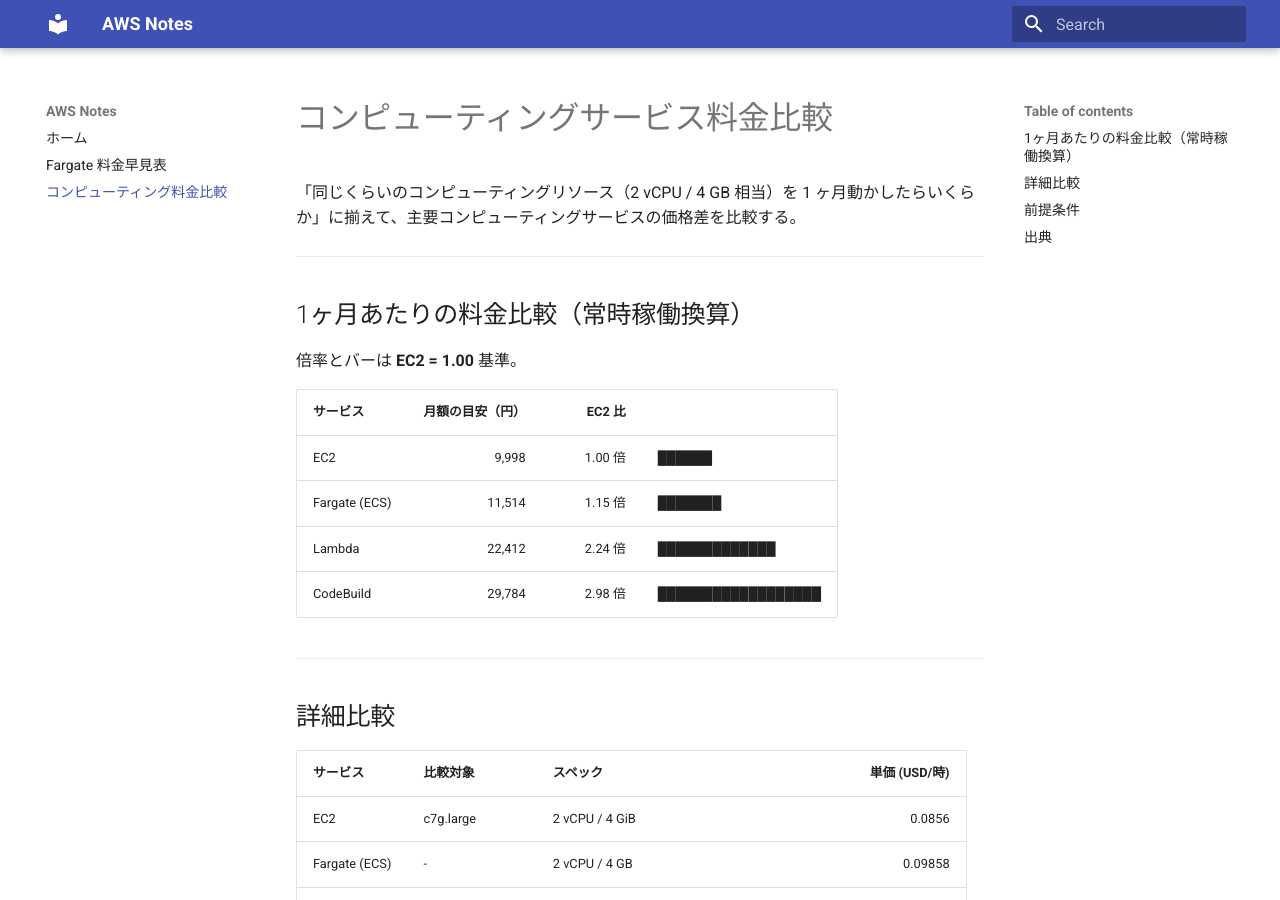
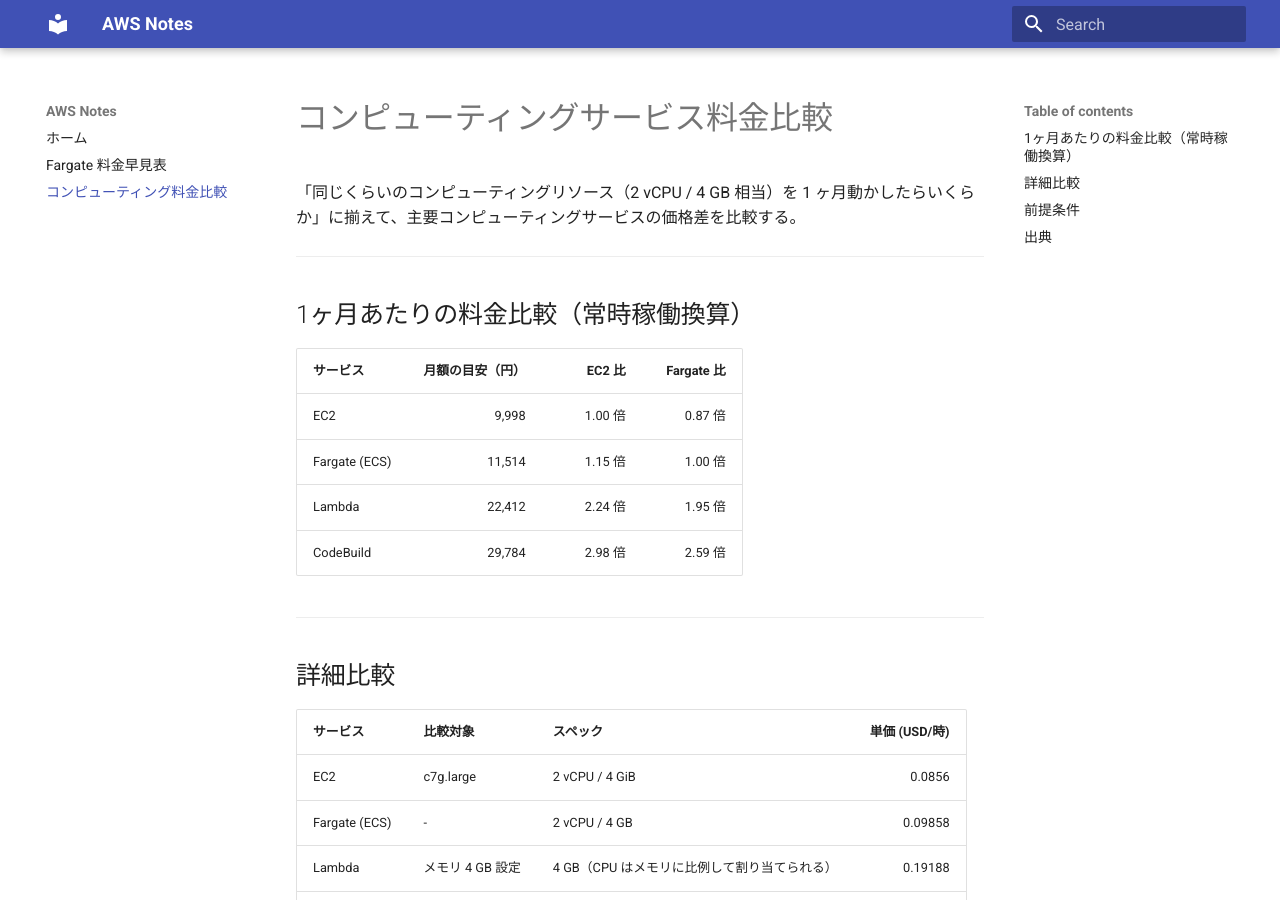
Before and after one commit to hiro1202/aws-notes, an MkDocs documentation site: the page built from docs/compute.md, in a window 1280 px wide and 900 px high. Built offline with MkDocs 1.6.1 and Material for MkDocs 9.7.7, drawn with Linux system fonts in a browser that asks for light colours.

Commit message:
Replace bar column with Fargate ratio column
Co-Authored-By: Claude Fable 5 <noreply@anthropic.com>

```diff
--- a/docs/compute.md
+++ b/docs/compute.md
@@ -6,14 +6,12 @@
 
 ## 1ヶ月あたりの料金比較（常時稼働換算）
 
-倍率とバーは **EC2 = 1.00** 基準。
-
-| サービス | 月額の目安（円） | EC2 比 | |
-|---|---:|---:|:---|
-| EC2 | 9,998 | 1.00 倍 | ██████ |
-| Fargate (ECS) | 11,514 | 1.15 倍 | ███████ |
-| Lambda | 22,412 | 2.24 倍 | █████████████ |
-| CodeBuild | 29,784 | 2.98 倍 | ██████████████████ |
+| サービス | 月額の目安（円） | EC2 比 | Fargate 比 |
+|---|---:|---:|---:|
+| EC2 | 9,998 | 1.00 倍 | 0.87 倍 |
+| Fargate (ECS) | 11,514 | 1.15 倍 | 1.00 倍 |
+| Lambda | 22,412 | 2.24 倍 | 1.95 倍 |
+| CodeBuild | 29,784 | 2.98 倍 | 2.59 倍 |
 
 ---
 
```
